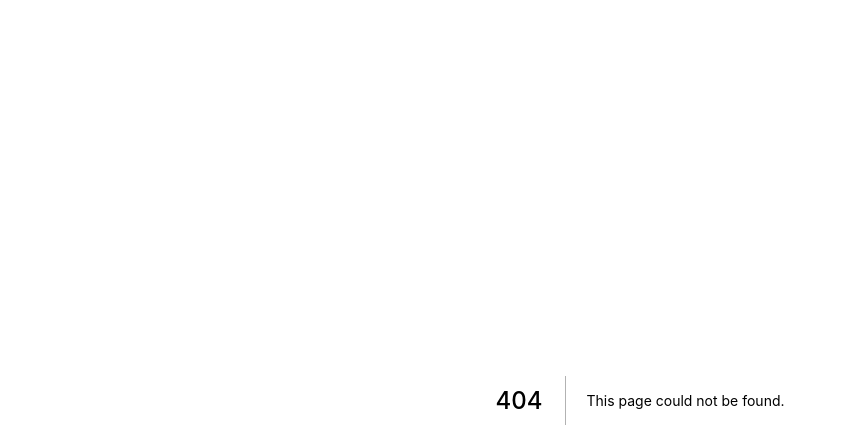
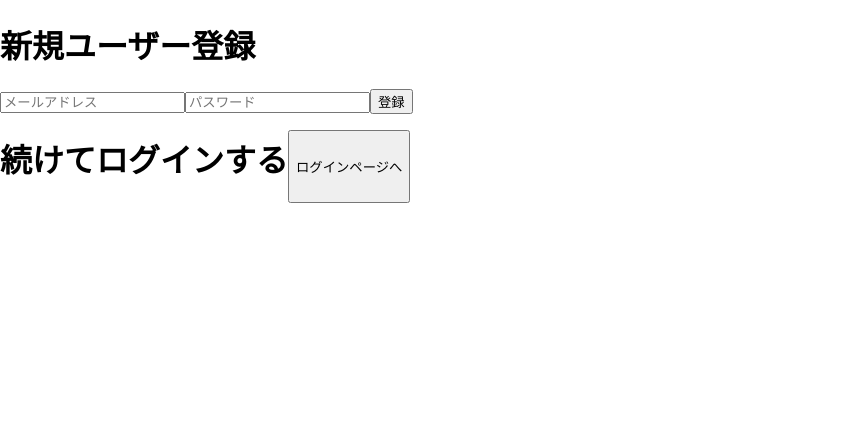
Before and after one commit to yutocreate/next-todo, a Next.js app: page /signup in a window 1280 px wide. Before the commit this address had no page. Shown: the top 448 px of the page, without its empty margins (0-847 px from the left). Built offline with nearby package versions, Linux system fonts and the light colour scheme; no server answers.

Commit message:
ログインページと新規登録ページ実装。サインアウトはまだ。未完成のところたくさんある。

```diff
--- /dev/null
+++ b/pages/signup.js
@@ -0,0 +1,42 @@
+import React, {useState} from 'react'
+import {  signupWithEmailAndPassword} from "../src/firebase/firebase"
+import Link from "next/link"
+
+const Signup = () => {
+  const [email, setEmail] = useState("");
+  const [password, setPassword] = useState("");
+
+  const signup = async (e) => {
+    e.preventDefault();
+    const user = await signupWithEmailAndPassword(email, password);
+    setEmail("");
+    setPassword("");
+  };
+
+  return (
+    <>
+    <h1>新規ユーザー登録</h1>
+    <form onSubmit={signup}>
+    <input
+          type="text"
+          placeholder="メールアドレス"
+          value={email}
+          onChange={(e) => setEmail(e.target.value)}
+        />
+        <input
+          type="password"
+          placeholder="パスワード"
+          value={password}
+          onChange={(e) => setPassword(e.target.value)}
+        />
+        <button type={"submit"}>登録</button>
+      </form>
+      <div style={{display: "flex"}}>
+      <h1>続けてログインする</h1>
+      <button style={{cursor: "pointer",marginTop: "16px"}}><Link href="/signin">ログインページへ</Link></button>
+      </div>
+    </>
+  )
+}
+
+export default Signup
--- a/src/firebase/firebase.js
+++ b/src/firebase/firebase.js
@@ -18,3 +18,28 @@ export const firestore = firebase.firestore()
 
 export const db = firebase.firestore();
 export const auth = firebase.auth();
+
+export const signupWithEmailAndPassword = async(email, password) => {
+  try {
+    const user = await auth.createUserWithEmailAndPassword(email, password);
+
+  alert("登録成功")
+    return user
+  } catch (error) {
+    alert('登録失敗')
+    console.log(error)
+  }
+}
+export const signinWithEmailAndPassword = async(email, password) => {
+  try {
+    const user = await auth.signInWithEmailAndPassword(email, password);
+
+    await auth.currentUser.sendEmailVerification()
+
+    alert("サインイン完了")
+    return user
+  } catch (error) {
+    alert('サインアウト失敗')
+    console.log(error)
+  }
+}
```
Also changed, not shown: pages/index.js (+9 -22 lines), pages/signin.js (added, +47 -0 lines).
